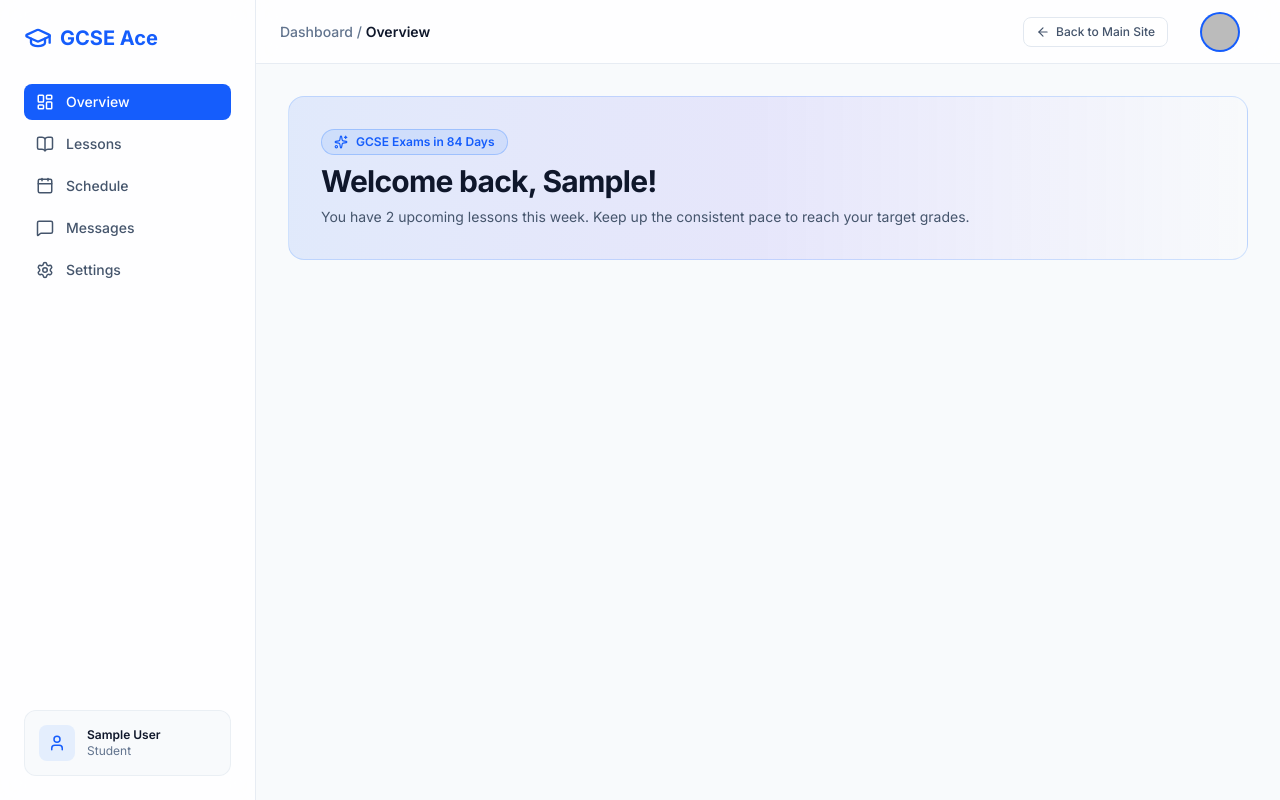
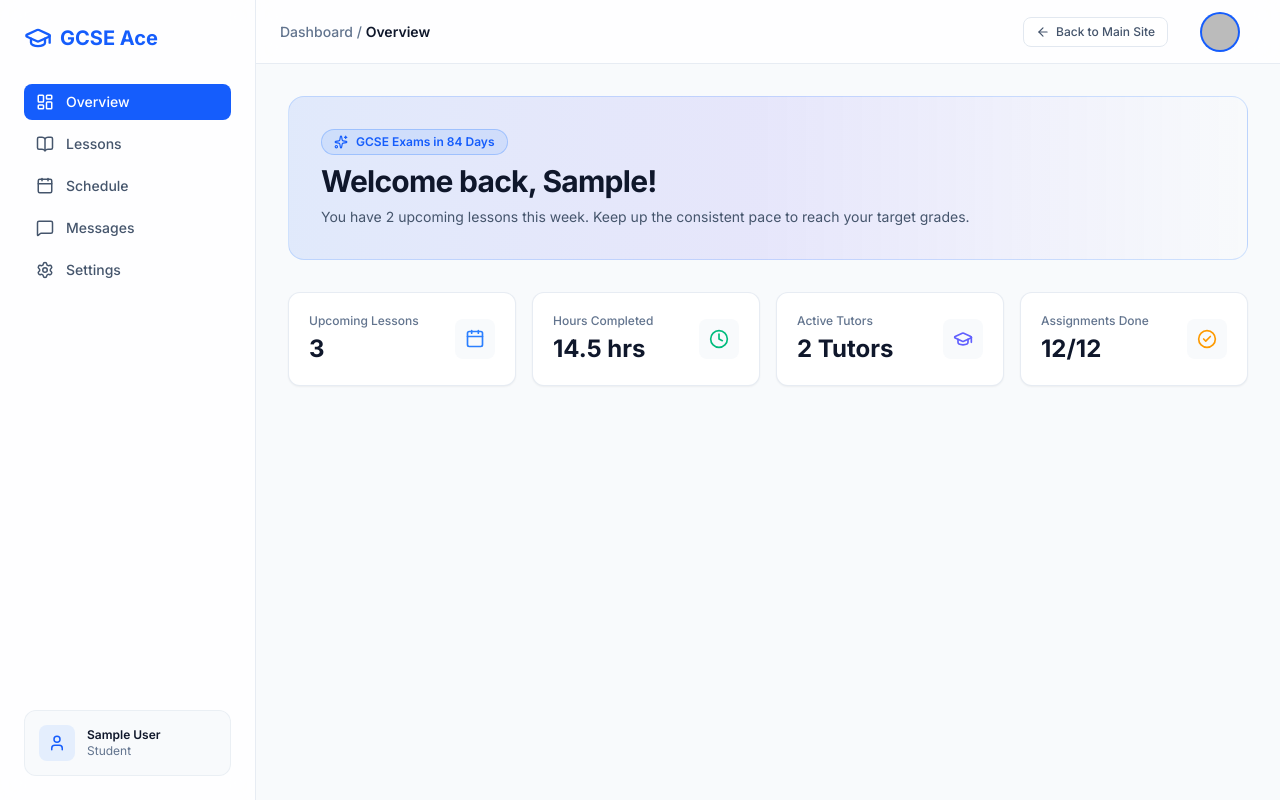
Before and after one commit to alexraju01/GCSE-tutor-app, a Next.js app in the folder client/: page /dashboard/student in a window 1280 px wide. Built offline with nearby package versions, Linux system fonts and the light colour scheme; no server answers; sample sign-in values are in the browser's storage.

Commit message:
Added stats grid in the student dashboard

```diff
--- a/client/src/app/(dashboard)/dashboard/student/page.tsx
+++ b/client/src/app/(dashboard)/dashboard/student/page.tsx
@@ -48,6 +48,21 @@ const StudentDashboardPage = async () => {
 					</p>
 				</div>
 			</div>
+
+			{/* STATS GRID */}
+			<div className='grid gap-4 sm:grid-cols-2 lg:grid-cols-4'>
+				{stats.map((stat, i) => (
+					<div
+						key={i}
+						className='flex items-center justify-between rounded-xl border border-slate-200/80 bg-white p-5 shadow-xs transition-all dark:border-slate-800/80 dark:bg-slate-900/50'>
+						<div className='space-y-1'>
+							<p className='text-xs font-medium text-slate-500 dark:text-slate-400'>{stat.label}</p>
+							<p className='text-2xl font-bold text-slate-900 dark:text-slate-100'>{stat.value}</p>
+						</div>
+						<div className='rounded-lg bg-slate-50 p-2.5 dark:bg-slate-800/60'>{stat.icon}</div>
+					</div>
+				))}
+			</div>
 		</div>
 	);
 };
```
